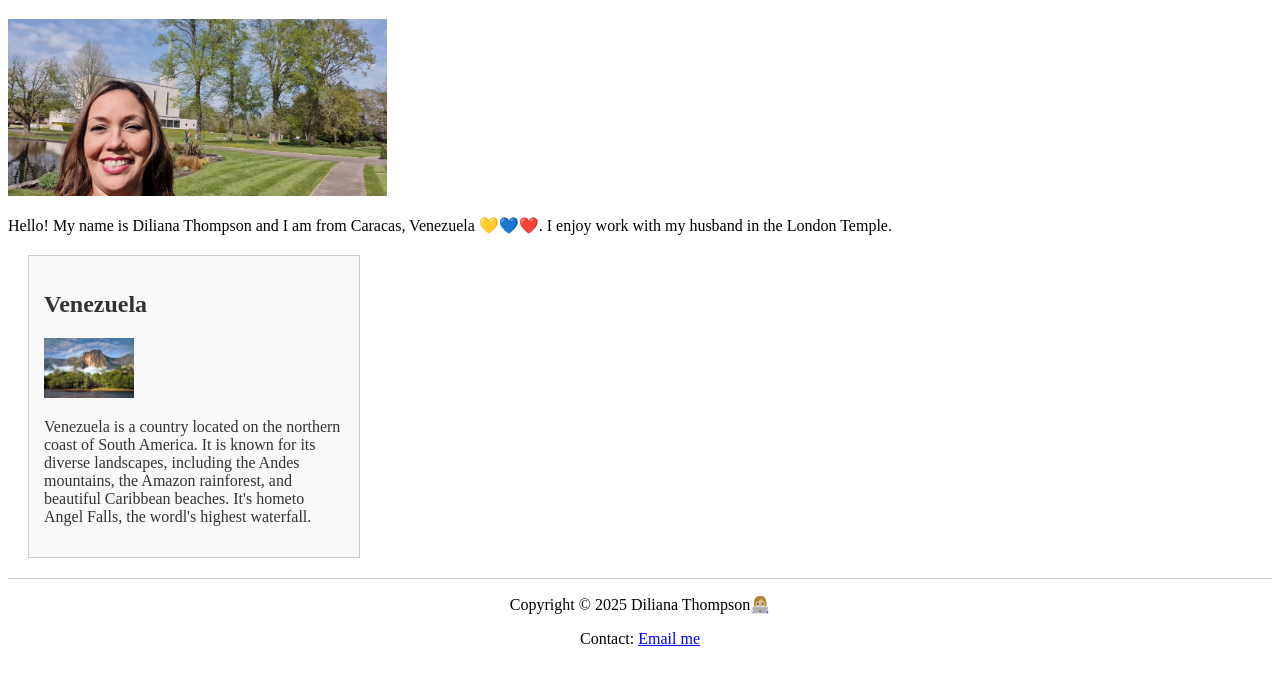
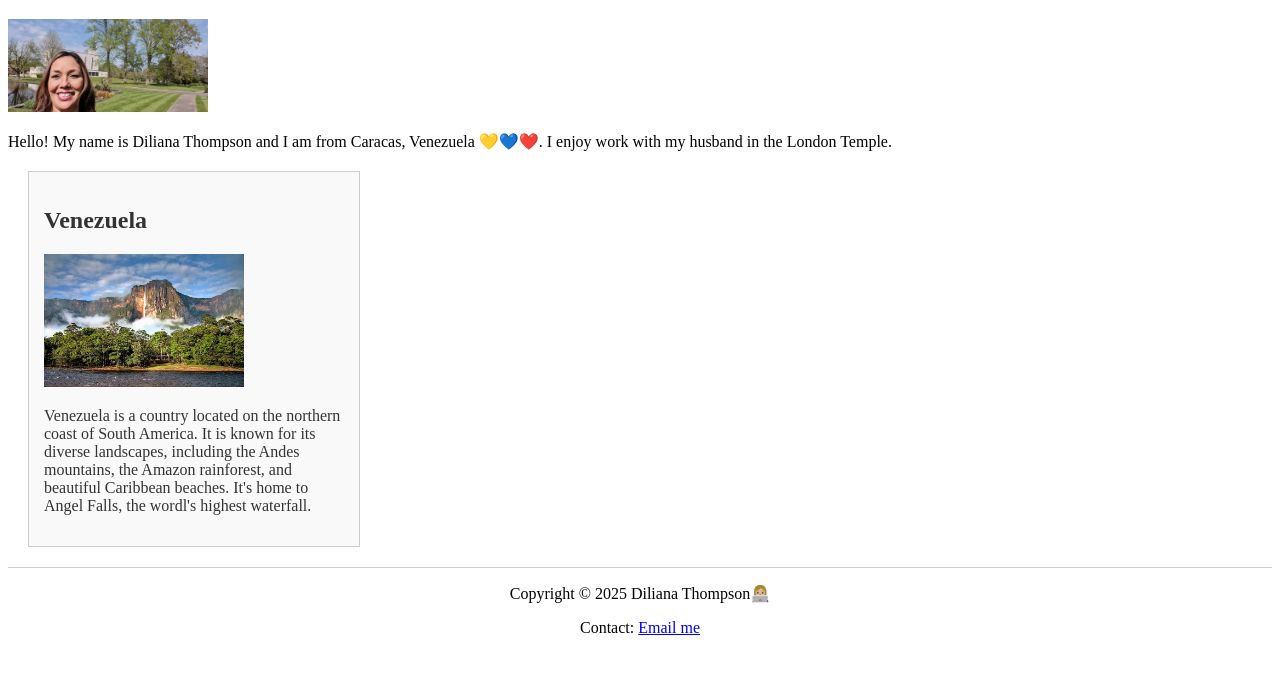
Before and after one commit to Diliana007/wdd130, a plain HTML site: page index.html in a window 1280 px wide. Shown: the part 87-772 px from the top of the page. Drawn offline with Linux system fonts and the light colour scheme.

Commit message:
Finished

```diff
--- a/index.html
+++ b/index.html
@@ -21,7 +21,7 @@
 
         main img {
 
-            width: 30%;
+            width: 200px;
             height: auto;
         }
 
@@ -47,19 +47,20 @@
         <h1>Diliana Thompson | WDD 130</h1>
         <img src="images/profile.jpg"
              alt="Diliana Thompson smiling in front of the London Temple."
-             width="200" height="200">
+             width="100%" height="auto">
+
         <p>Hello! My name is Diliana Thompson and I am from Caracas, Venezuela 💛💙❤️. I enjoy work with my husband in the London Temple. </p>
 
         <aside>
             <h2>Venezuela</h2>
-            <img src="images/venezuela.jpg" alt="Landscape of Venezuela" width="200" height="100">
-            <p>Venezuela is a country located on the northern coast of South America. It is known for its diverse landscapes, including the Andes mountains, the Amazon rainforest, and beautiful Caribbean beaches. It's hometo Angel Falls, the wordl's highest waterfall. </p>
+            <img src="images/venezuela.jpg" alt="Landscape of Venezuela" width="200">
+            <p>Venezuela is a country located on the northern coast of South America. It is known for its diverse landscapes, including the Andes mountains, the Amazon rainforest, and beautiful Caribbean beaches. It's home to Angel Falls, the wordl's highest waterfall. </p>
         </aside>
     </main>
 
     <footer>
         <p>Copyright &copy; 2025 Diliana Thompson👩🏼‍💻</p>
-        <p>Contact: <a href="mailto:dthompson4@byupathway.edu">Email me</p>
+        <p>Contact: <a href="mailto:dthompson4@byupathway.edu">Email me</a></p>
     </footer>
 </body>
 </html>
```
